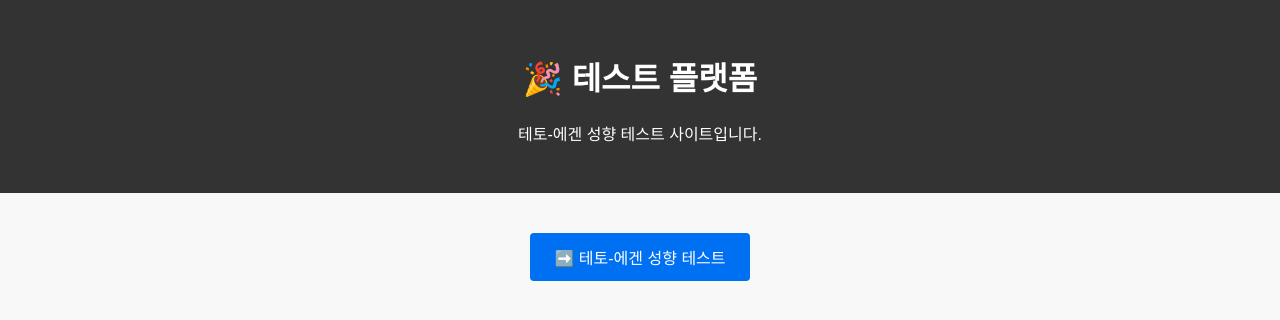
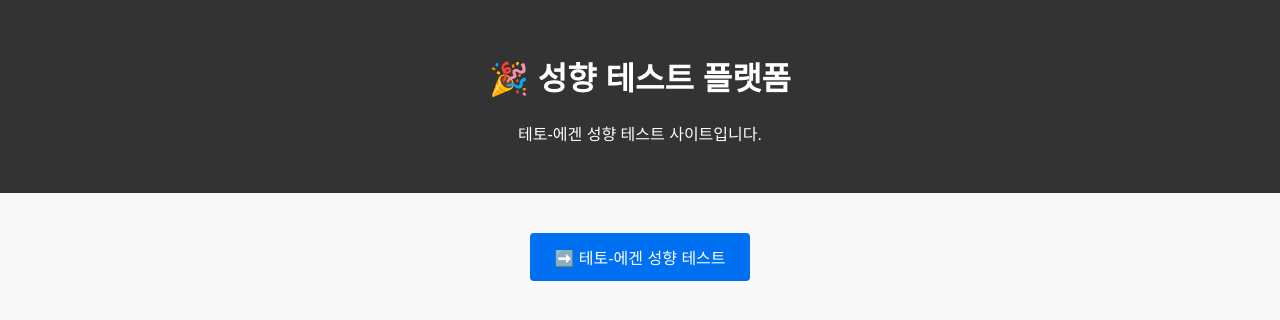
Before and after one commit to Git-Coni/git-coni.github.io, a plain HTML site: page index.html in a window 1280 px wide. Drawn offline with Linux system fonts and the light colour scheme.

Commit message:
Update header title in index.html for improved clarity

```diff
--- a/index.html
+++ b/index.html
@@ -41,7 +41,7 @@
   </head>
   <body>
     <header>
-      <h1>🎉 테스트 플랫폼</h1>
+      <h1>🎉 성향 테스트 플랫폼</h1>
       <p>테토-에겐 성향 테스트 사이트입니다.</p>
     </header>
     <section>
```
